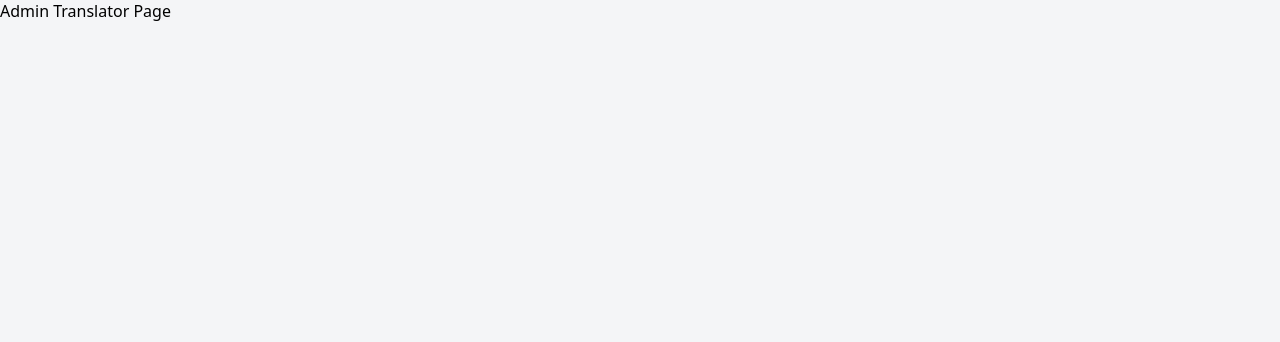
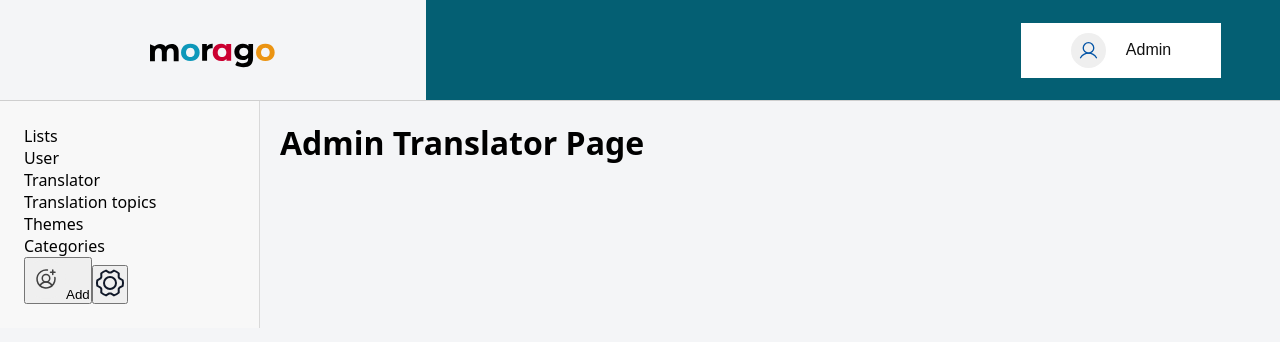
Before and after one commit to Nivedha29/morago_frontend_dec3, a React (Vite) app: page /admin/translators in a window 1280 px wide. Shown: the top 342 px of the page. Built offline with nearby package versions, Linux system fonts and the light colour scheme; no server answers.

Commit message:
Create admin sidebar structure and integrate with header for layout testing

```diff
--- a/src/components/admin/AdminSidebar.jsx
+++ b/src/components/admin/AdminSidebar.jsx
@@ -1,7 +1,45 @@
+import React from "react";
 import "../../styles/AdminSidebar.css";
+import sideBarProfile from "../../assets/SideBarProfile.svg";
+import sideBarGear from "../../assets/SideBarGear.svg";
 
 const AdminSidebar = () => {
-  return <aside className="admin-sidebar">Sidebar</aside>;
+  return (
+    <aside className="admin-sidebar">
+      <div className="sidebar-content">
+        <div className="sidebar-section">
+          <p className="sidebar-title">Lists</p>
+          <div className="sidebar-item active">User</div>
+          <div className="sidebar-item">Translator</div>
+        </div>
+
+        <div className="sidebar-section">
+          <p className="sidebar-title">Translation topics</p>
+          <div className="sidebar-item">Themes</div>
+          <div className="sidebar-item">Categories</div>
+        </div>
+      </div>
+
+      <div className="sidebar-footer">
+        <button type="button" className="sidebar-add-button">
+          <img
+            src={sideBarProfile}
+            alt=""
+            className="sidebar-add-icon"
+          />
+          <span>Add</span>
+        </button>
+
+        <button type="button" className="sidebar-settings-button">
+          <img
+            src={sideBarGear}
+            alt="Settings"
+            className="sidebar-settings-icon"
+          />
+        </button>
+      </div>
+    </aside>
+  );
 };
 
 export default AdminSidebar;
--- a/src/pages/admin/AdminTranslatorPage.jsx
+++ b/src/pages/admin/AdminTranslatorPage.jsx
@@ -1,5 +1,20 @@
+import AdminHeader from "../../components/admin/AdminHeader";
+import AdminSidebar from "../../components/admin/AdminSidebar";
+
 const AdminTranslatorPage = () => {
-  return <div>Admin Translator Page</div>;
+  return (
+    <div>
+      <AdminHeader />
+
+      <div style={{ display: "flex" }}>
+        <AdminSidebar />
+
+        <div style={{ flex: 1, padding: "20px" }}>
+          <h1>Admin Translator Page</h1>
+        </div>
+      </div>
+    </div>
+  );
 };
 
 export default AdminTranslatorPage;
```
Also changed, not shown: src/assets/SideBarGear.svg (added), src/assets/SideBarProfile.svg (added).
